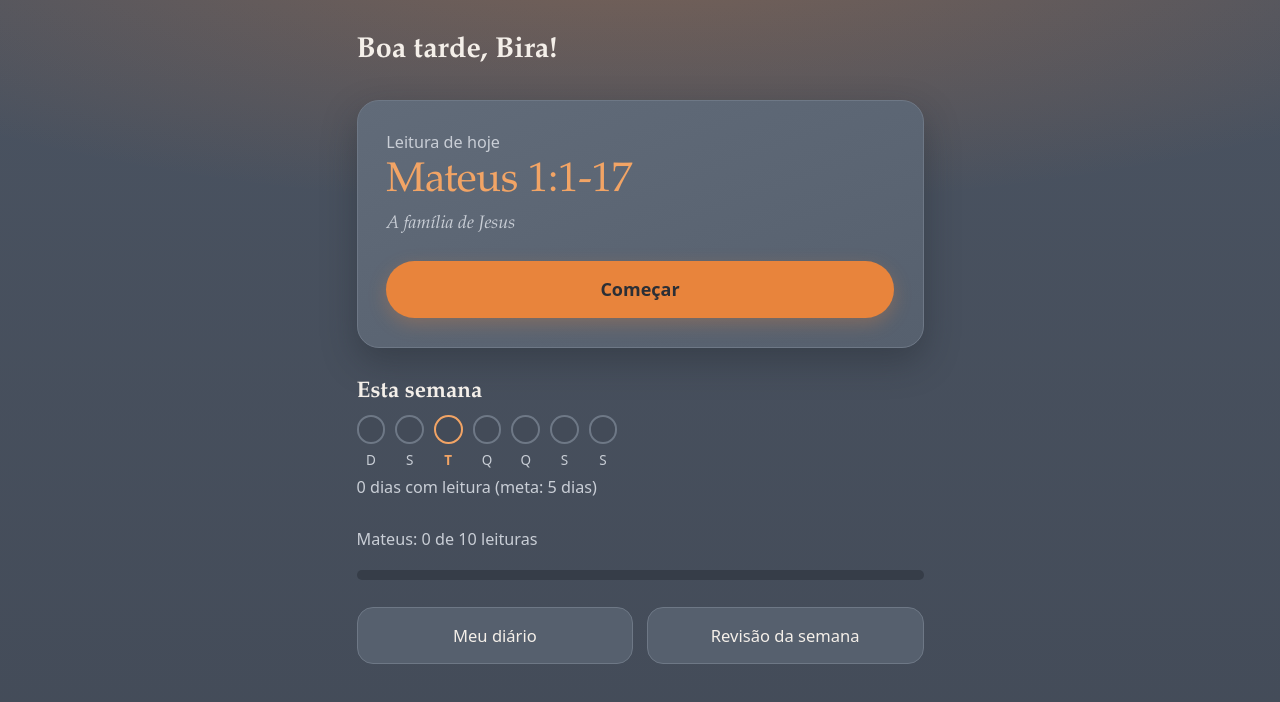
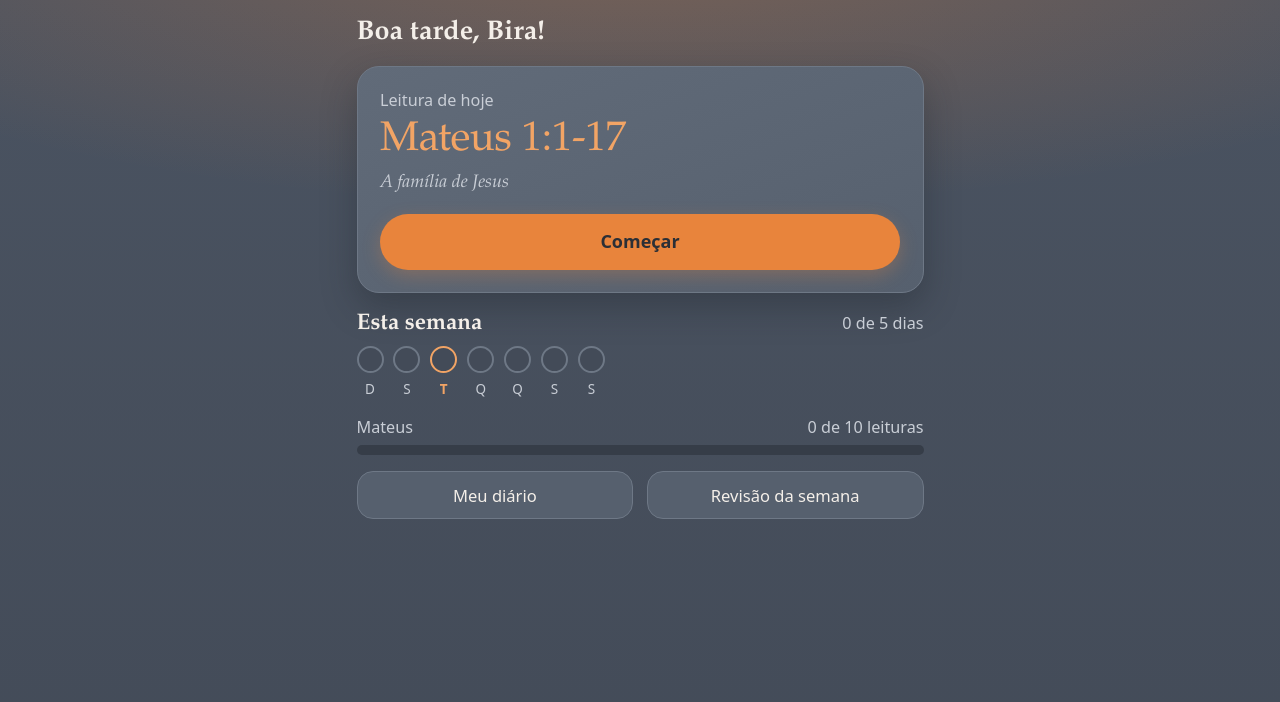
Before and after one commit to BiraJr15/app-devocional, a website with bundled scripts: page index.html in a window 1280 px wide. Built offline with nearby package versions, Linux system fonts and the light colour scheme.

Commit message:
style: tela Início cabe no celular sem rolagem
- Referência da leitura em uma linha, com tamanho que se adapta à tela
- Semana e progresso com o contador na mesma linha do título
- Espaços e botões de atalho mais compactos
- Cabe sem rolar em 360x640, 360x720 e 390x844; cache devocional-v4

Co-Authored-By: Claude Opus 5.5 <noreply@anthropic.com>
Claude-Session: https://claude.ai/code/session_01XkNRnpwRW6nHMVp3cdrCA4

```diff
--- a/css/style.css
+++ b/css/style.css
@@ -33,7 +33,7 @@ body {
 #app {
   max-width: 34rem;
   margin: 0 auto;
-  padding: calc(var(--espaco) * 1.5) var(--espaco) calc(var(--espaco) * 3);
+  padding: 1rem var(--espaco) 1.25rem;
   min-height: 100vh;
 }
 
@@ -67,30 +67,31 @@ button:focus-visible, textarea:focus-visible, input:focus-visible {
 .acoes > * { flex: 1; }
 
 /* Início */
-.saudacao { margin-bottom: 1.75rem; }
+.saudacao { margin-bottom: .85rem; font-size: 1.5rem; }
 .hoje {
   background: linear-gradient(160deg, var(--superficie-2), var(--superficie));
   border-radius: 22px;
-  padding: 1.6rem;
+  padding: 1.2rem 1.25rem;
   border: 1px solid var(--borda);
   box-shadow: 0 14px 34px rgba(30, 34, 41, .35);
-  margin-bottom: 1.75rem;
+  margin-bottom: 1rem;
 }
 .hoje .rotulo { color: var(--suave); font-size: .9rem; margin-bottom: .25rem; }
 .hoje .referencia {
   font-family: var(--serifa);
-  font-size: 2.3rem;
+  font-size: clamp(1.7rem, 9.2vw, 2.3rem);
+  white-space: nowrap;
   line-height: 1.1;
   color: var(--laranja-claro);
   margin: 0 0 .35rem;
   letter-spacing: -.01em;
 }
-.hoje .titulo { font-family: var(--serifa); font-style: italic; color: var(--suave); margin-bottom: 1.25rem; }
+.hoje .titulo { font-family: var(--serifa); font-style: italic; color: var(--suave); margin-bottom: .9rem; }
 
 .semana { display: flex; gap: .55rem; margin: .5rem 0 .25rem; }
 .dia { display: flex; flex-direction: column; align-items: center; gap: .3rem; font-size: .75rem; color: var(--suave); }
 .bolinha {
-  width: 1.6rem; height: 1.6rem; border-radius: 50%;
+  width: 1.5rem; height: 1.5rem; border-radius: 50%;
   border: 2px solid var(--borda);
   background: var(--fundo-baixo);
 }
@@ -98,12 +99,16 @@ button:focus-visible, textarea:focus-visible, input:focus-visible {
 .dia.hoje-marcado span:last-child { color: var(--laranja-claro); font-weight: 700; }
 .dia.hoje-marcado .bolinha { border-color: var(--laranja-claro); }
 
-.progresso { margin: 1.5rem 0; }
+.progresso { margin: .85rem 0 .9rem; }
+.progresso .barra { margin: .3rem 0 0; }
+.linha { display: flex; align-items: baseline; justify-content: space-between; gap: .75rem; }
+.linha h2, .linha p { margin: 0; }
+.bloco-semana .semana { margin: .45rem 0 0; }
 .barra { height: .55rem; background: #363D48; border-radius: 999px; overflow: hidden; margin: .4rem 0; }
 .barra > div { height: 100%; background: linear-gradient(90deg, var(--laranja), var(--laranja-claro)); border-radius: 999px; }
 
 .atalhos { display: grid; grid-template-columns: 1fr 1fr; gap: .75rem; }
-.atalhos button { border-radius: var(--raio); font-size: .92rem; padding: .8rem .6rem; }
+.atalhos button { border-radius: var(--raio); font-size: .92rem; padding: .55rem .6rem; }
 .destaque { border-color: var(--laranja); color: var(--laranja-claro); }
 
 .comemoracao { text-align: center; padding: 1rem 0; }
@@ -166,7 +171,7 @@ textarea { min-height: 5.5rem; resize: vertical; }
 }
 .feita-hoje {
   display: flex; align-items: center; justify-content: space-between; gap: .75rem;
-  margin: -.75rem 0 1.5rem; padding: .6rem 1rem;
+  margin: -.25rem 0 .85rem; padding: .45rem .9rem;
   border: 1px dashed var(--borda); border-radius: var(--raio);
   font-size: .92rem; color: var(--suave);
 }
--- a/js/ui/inicio.js
+++ b/js/ui/inicio.js
@@ -20,8 +20,11 @@ export function render(raiz) {
     el("h1", { class: "saudacao" }, saudacao({ ...estado, ultimaVisita: getVisitaAnterior() }, hoje)),
     leitura ? cartaoHoje(leitura) : cartaoFim(livro),
     leiturasDeHoje(livro, estado, hoje).map(feitaHoje),
-    el("section", { "aria-label": "Sua semana" },
-      el("h2", {}, "Esta semana"),
+    el("section", { class: "bloco-semana", "aria-label": "Sua semana" },
+      el("div", { class: "linha" },
+        el("h2", {}, "Esta semana"),
+        el("span", { class: "leve" }, `${dias.filter(Boolean).length} de ${META_SEMANAL} dias`),
+      ),
       el("div", { class: "semana" },
         dias.map((feito, i) =>
           el("div", { class: `dia${i === hoje.getDay() ? " hoje-marcado" : ""}` },
@@ -30,10 +33,12 @@ export function render(raiz) {
           ),
         ),
       ),
-      el("p", { class: "leve" }, `${dias.filter(Boolean).length} ${dias.filter(Boolean).length === 1 ? "dia" : "dias"} com leitura (meta: ${META_SEMANAL} dias)`),
     ),
     el("section", { class: "progresso", "aria-label": "Progresso no livro" },
-      el("p", { class: "leve" }, `${livro.nome}: ${feitas} de ${total} leituras`),
+      el("div", { class: "linha" },
+        el("span", { class: "leve" }, livro.nome),
+        el("span", { class: "leve" }, `${feitas} de ${total} leituras`),
+      ),
       el("div", { class: "barra", role: "progressbar", "aria-valuemin": 0, "aria-valuemax": total, "aria-valuenow": feitas },
         el("div", { style: `width:${total ? (feitas / total) * 100 : 0}%` }),
       ),
@@ -66,7 +71,7 @@ function cartaoFim(livro) {
 
 function feitaHoje(leitura) {
   return el("div", { class: "feita-hoje" },
-    el("p", {}, `Hoje você leu ${leitura.ref}.`),
+    el("p", {}, `Feita hoje: ${leitura.ref}`),
     el("button", { class: "link", onclick: () => irPara("leitura", { id: leitura.id, passo: 4, voltar: "inicio" }) }, "Editar respostas"),
   );
 }
--- a/sw.js
+++ b/sw.js
@@ -1,7 +1,7 @@
 // Guarda os arquivos do app para funcionar sem internet.
 // Ao mudar qualquer arquivo, aumente a versão do CACHE (ex.: devocional-v2).
 // Ao criar um arquivo novo, inclua-o na lista ARQUIVOS (o teste avisa se esquecer).
-const CACHE = "devocional-v3";
+const CACHE = "devocional-v4";
 const ARQUIVOS = [
   "./",
   "./index.html",
```
